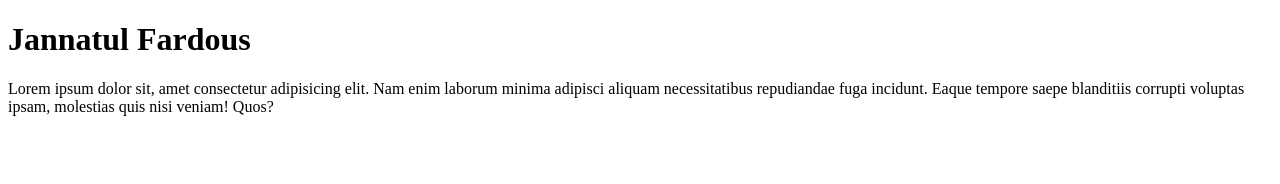
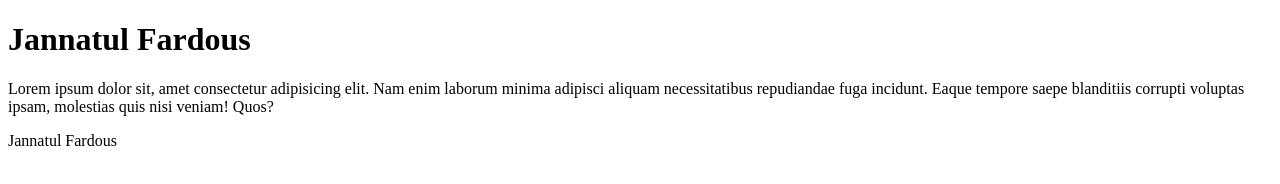
Before and after one commit to jannatul-fardous56/first-projects, a plain HTML site: page index.html in a window 1280 px wide. Drawn offline with Linux system fonts and the light colour scheme.

Commit message:
Update index.html

```diff
--- a/index.html
+++ b/index.html
@@ -9,5 +9,6 @@
 <body>
     <h1>Jannatul Fardous</h1>
     <p>Lorem ipsum dolor sit, amet consectetur adipisicing elit. Nam enim laborum minima adipisci aliquam necessitatibus repudiandae fuga incidunt. Eaque tempore saepe blanditiis corrupti voluptas ipsam, molestias quis nisi veniam! Quos?</p>
+    <p> Jannatul Fardous </p>
 </body>
 </html>
```
